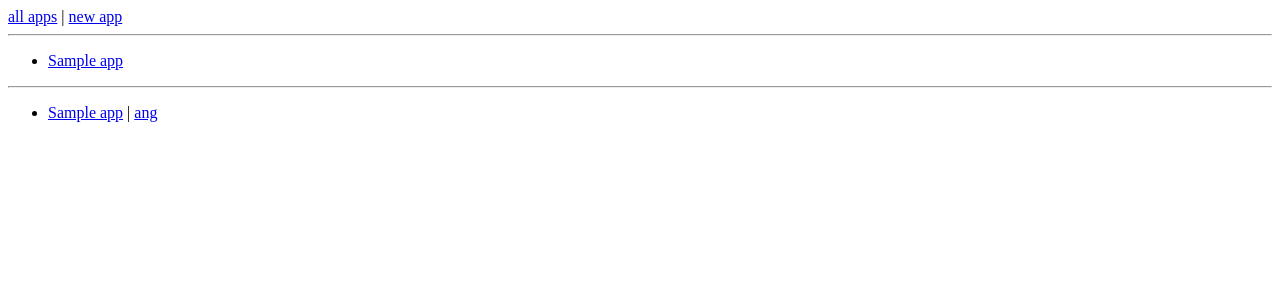
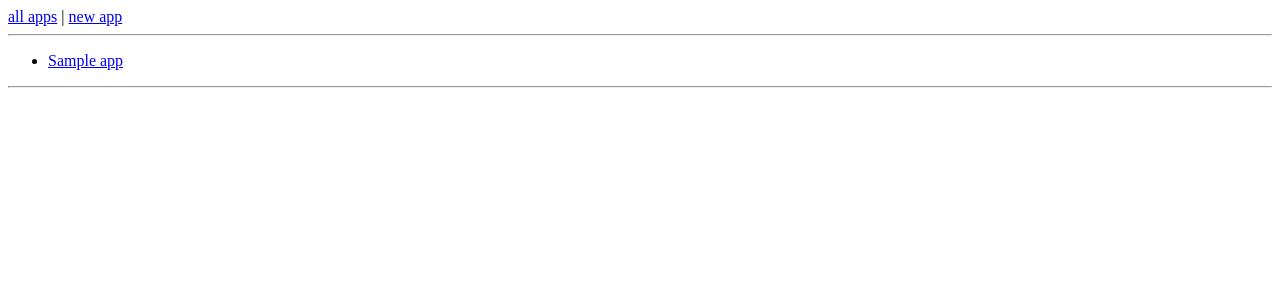
Before and after one commit to emilkjer/django-memorycms, a Django app: page / in a window 1280 px wide. Shown: the top 300 px of the page. Run offline with Django 3.2, Linux system fonts and the light colour scheme; tables that the repository leaves empty hold one stand-in row (values such as "Sample post"); parts of the project's set-up code (start-up, migrations or seed data) failed here and were passed over; some libraries are stand-ins or nearby versions.

```diff
--- a/memorycms/templates/core/show_apps.html
+++ b/memorycms/templates/core/show_apps.html
@@ -1,10 +1,4 @@
 {% extends 'base.html' %}
 {% block content %}
-<ul>
-{% for app in apps %}
-    <li><a href="{% url 'app-show' app.pk %}">{{app.title}}</a> | <a href="#/apps/{{app.pk}}">ang</a>
-
-{% endfor %}
-</ul>
 
 {% endblock %}
```
